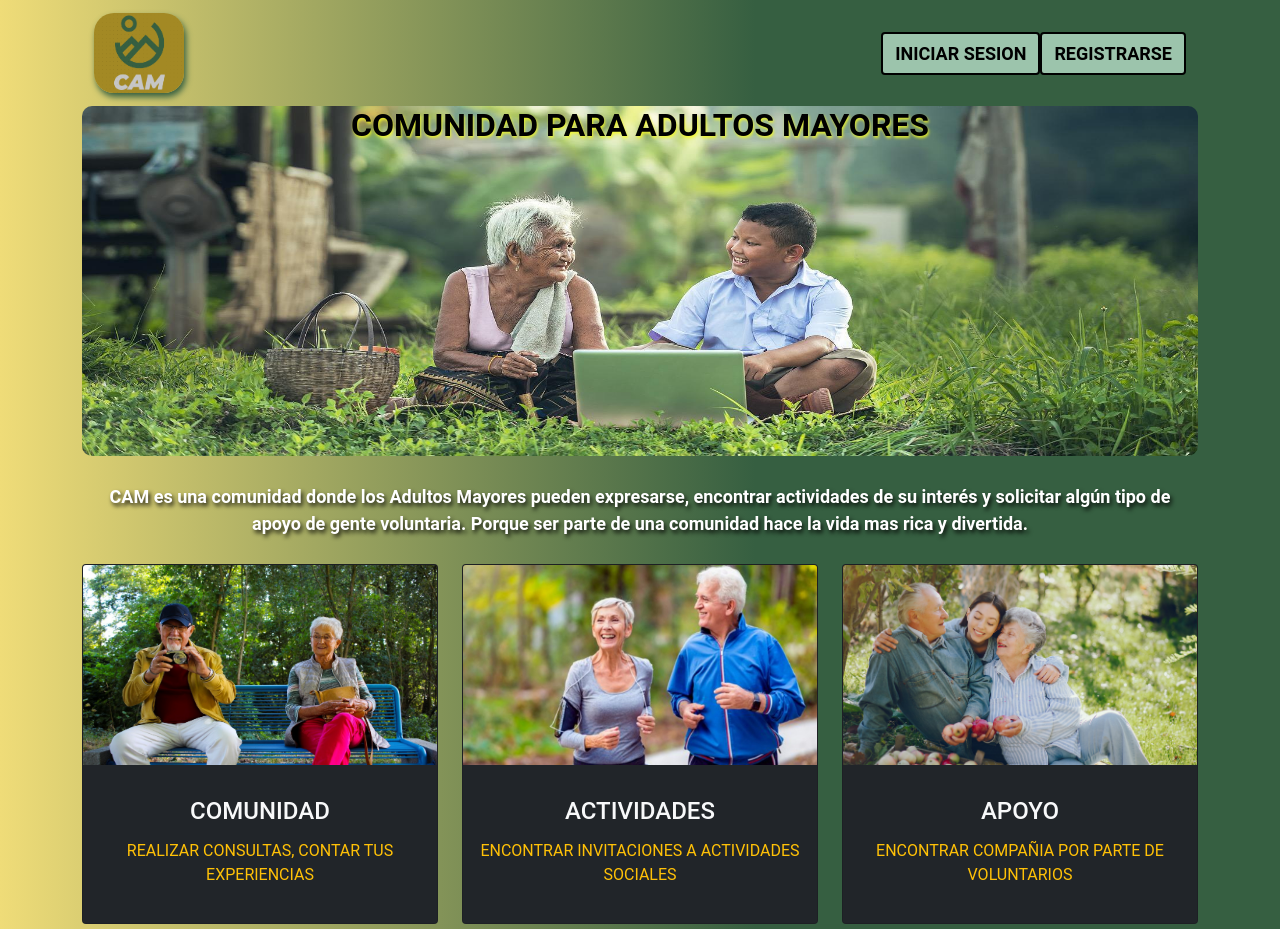
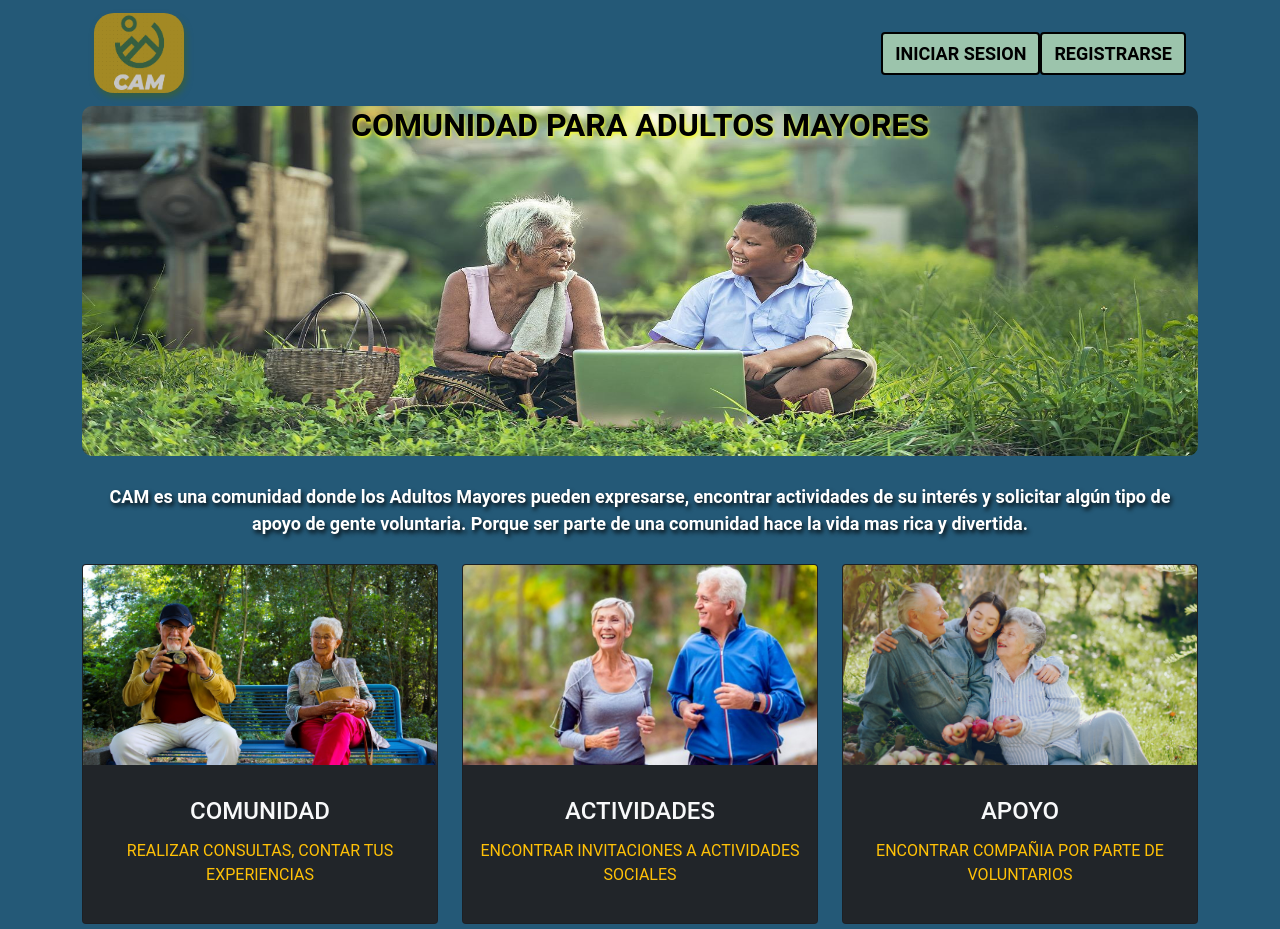
Before and after one commit to einarch/ComunidadAdultoMayor, a React (Create React App) app: page / in a window 1280 px wide. Built offline with nearby package versions, Linux system fonts and the light colour scheme.

Commit message:
colores de verde degradado

```diff
--- a/src/App.css
+++ b/src/App.css
@@ -1,7 +1,6 @@
 .App {
   font-family: 'Roboto', sans-serif;
-  height: absolute;
-  background: rgb(239, 220, 120);
-  background: linear-gradient(90deg, rgba(239, 220, 120, 1) 0%, rgba(54, 95, 65, 1) 59%);
+  height: auto;
+  background: #245977;
   background-position: bottom;
 }
--- a/src/actividades/Actividad.css
+++ b/src/actividades/Actividad.css
@@ -16,7 +16,7 @@ body {
 }
 
 #cardItem {
-  background-color: #a38924;
+  background-color: #7ce494;
   display: block;
   max-width: auto;
   min-width: auto;
--- a/src/apoyo/Apoyo.css
+++ b/src/apoyo/Apoyo.css
@@ -6,8 +6,8 @@
 }
 
 body {
-  margin-top: 20px;
-  background: linear-gradient(90deg, rgba(239, 220, 120, 1) 0%, rgba(54, 95, 65, 1) 59%);
+  margin-top: 0px;
+  background: linear-gradient(90deg, rgba(36, 89, 119, 1) 59%, rgba(36, 89, 119, 1) 59%);
 }
 .title {
   font-size: 24px;
@@ -17,7 +17,7 @@ body {
 }
 
 #cardItem {
-  background-color: #a38924;
+  background-color: #7ce494;
   display: block;
   max-width: auto;
   min-width: auto;
--- a/src/navegacion/MenuUser.js
+++ b/src/navegacion/MenuUser.js
@@ -62,7 +62,7 @@ const MenuUser = () => {
   return (
     <Navbar collapseOnSelect expand="lg" variant="light" fixed="top"
       style={{
-        backgroundColor: "#589674"
+        backgroundColor: "#128C7E"
       }}
     >
       <Container fluid>
```
Also changed, not shown: 1 other file (tests, documents, lock files or other folders).
